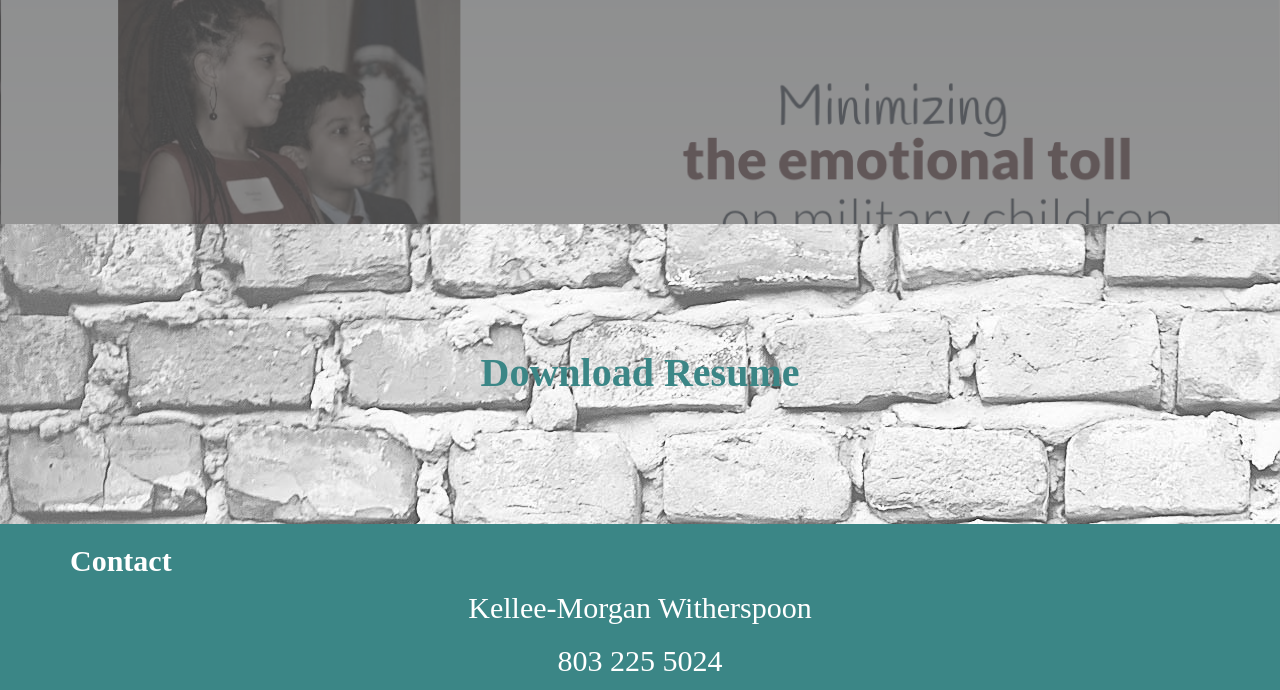
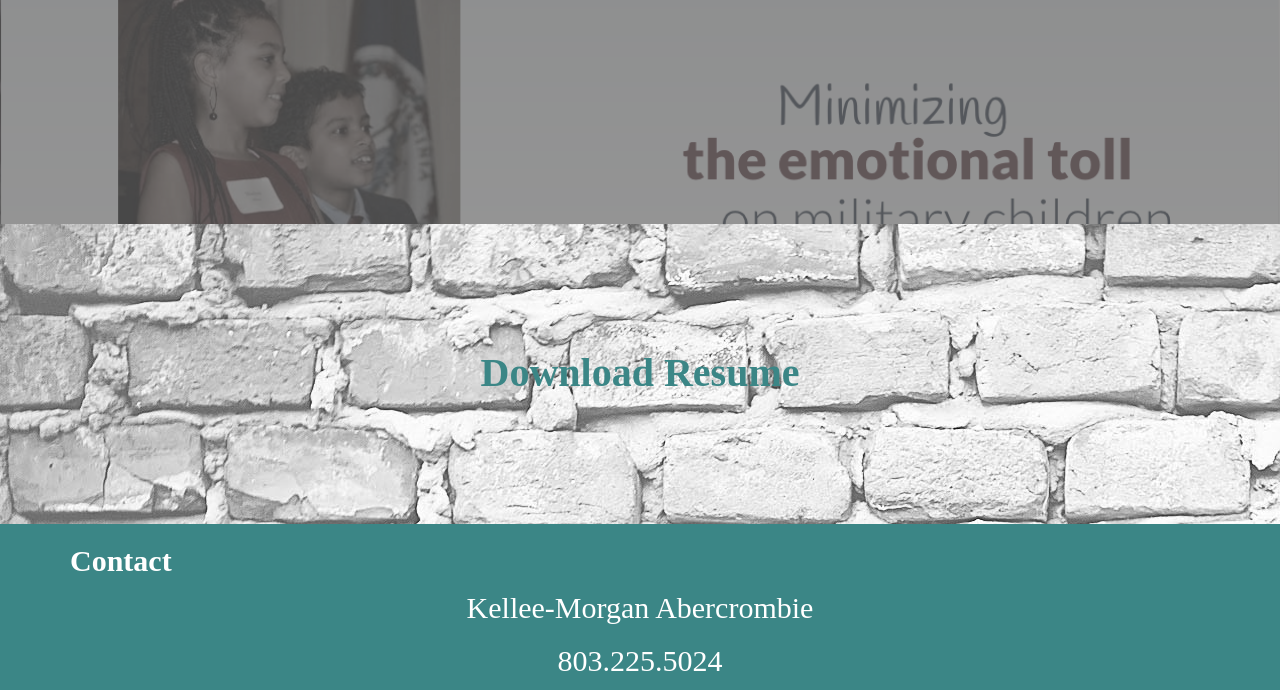
Before and after one commit to kmwitherspoon/kmwitherspoon.github.io, a plain HTML site: page index.html in a window 1280 px wide. Shown: the part 1976-2666 px from the top of the page. Drawn offline with nearby package versions, Linux system fonts and the light colour scheme; a web font is replaced by a local one.

Commit message:
Updating last name

```diff
--- a/index.html
+++ b/index.html
@@ -83,10 +83,10 @@
       <aside class="col-xs-3"></aside>
       <aside class="col-xs-6">
         <p>
-          Kellee-Morgan Witherspoon
+          Kellee-Morgan Abercrombie
         </p>
         <p>
-          803 225 5024
+          803.225.5024
         </p>
         <p><a href="mailto:abercrombiekm@gmail.com?Subject=Reaching%20out" target="_top"><i class="fa fa-envelope-o"></i></a>
         <a href="https://github.com/kmwitherspoon"><i class="fa fa-github"></i></a>
```
